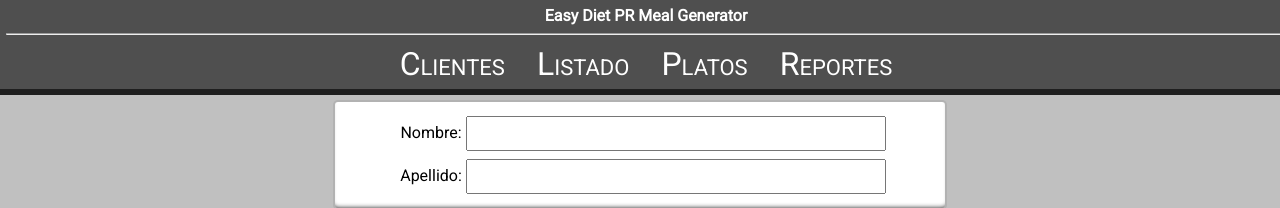
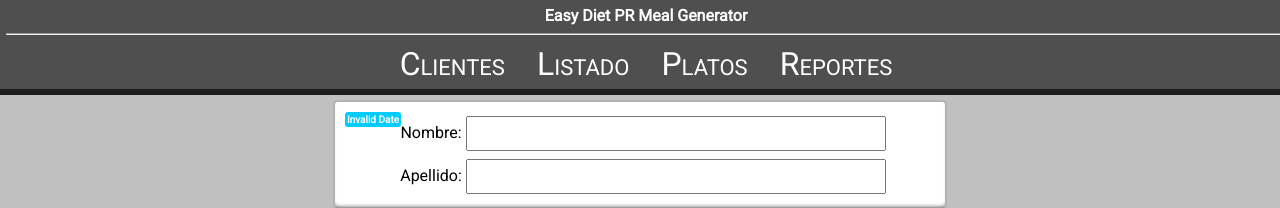
Before and after one commit to developer787/easydiet_frontend, a React (Create React App) app: page /editar/1 in a window 1280 px wide. Shown: the top 208 px of the page. Built offline with nearby package versions, Linux system fonts and the light colour scheme; the HTML template or start-up script is replaced by a standard one.

Commit message:
editarClente css

```diff
--- /dev/null
+++ b/src/components/EditarCliente.css
@@ -0,0 +1,9 @@
+.blue{
+  background-color: #0cf;
+  color: #fff;
+  position: absolute;
+  font-size: 10px;
+  border-radius: 3px;
+  padding: 2px;
+  font-weight: 600;
+}
--- a/src/components/EditarCliente.js
+++ b/src/components/EditarCliente.js
@@ -1,4 +1,5 @@
 import React from 'react'
+import './EditarCliente.css'
 import './NewCustomerForm.css'
 import SubmitButton from './SubmitButton'
 import Checkbox from './Checkbox'
@@ -7,26 +8,51 @@ class EditarCliente extends React.Component {
   constructor(props) {
     super(props)
     this.state = {
-      id : 0,
-      alergias: [],
+      customer: {},
       formStatus: 'default',
-      ul: 'aligned',
       response: {}
     }
     this.editar = this.editar.bind(this)
     this.customerInfo = this.customerInfo.bind(this)
+    this.handleChange = this.handleChange.bind(this)
   }
-  componentWillMount(){
-    const { _id, nombre, apellido, alergias } = this.props.location
-    this.setState({
-      _id, nombre, apellido, alergias
-    })
+  componentDidMount(){
+      const { customer } = this.props.location
+      this.setState(customer)
+//    const { _id, nombre, apellido, alergias } = this.props.location
+//    this.setState({
+//      _id, nombre, apellido, alergias
+//    })
+      console.log(this.state)
+  }
+  handleChange(event){
+    console.log('Change!')
+    if(event.target.name === 'nombre'){
+      console.log(1)
+      const target = event.target
+      const value = target.value
+      const name = target.name
+      this.setState({
+        [name]: value
+      })
+    } else {
+      console.log(2)
+      const target = event.target
+      const value = target.value
+      const name = target.name
+      this.setState({
+        [name]: value
+      })
+    }
+
   }
   customerInfo(){
-    const {nombre, apellido} = this.state
+    const {nombre, apellido, date} = this.state
+    const fecha = new Date(date)
     console.log(nombre, apellido)
     return (
       <div>
+      <div className='blue'>{fecha.toLocaleDateString('en-US')}</div>
       <label>
       Nombre:
         <input
```
